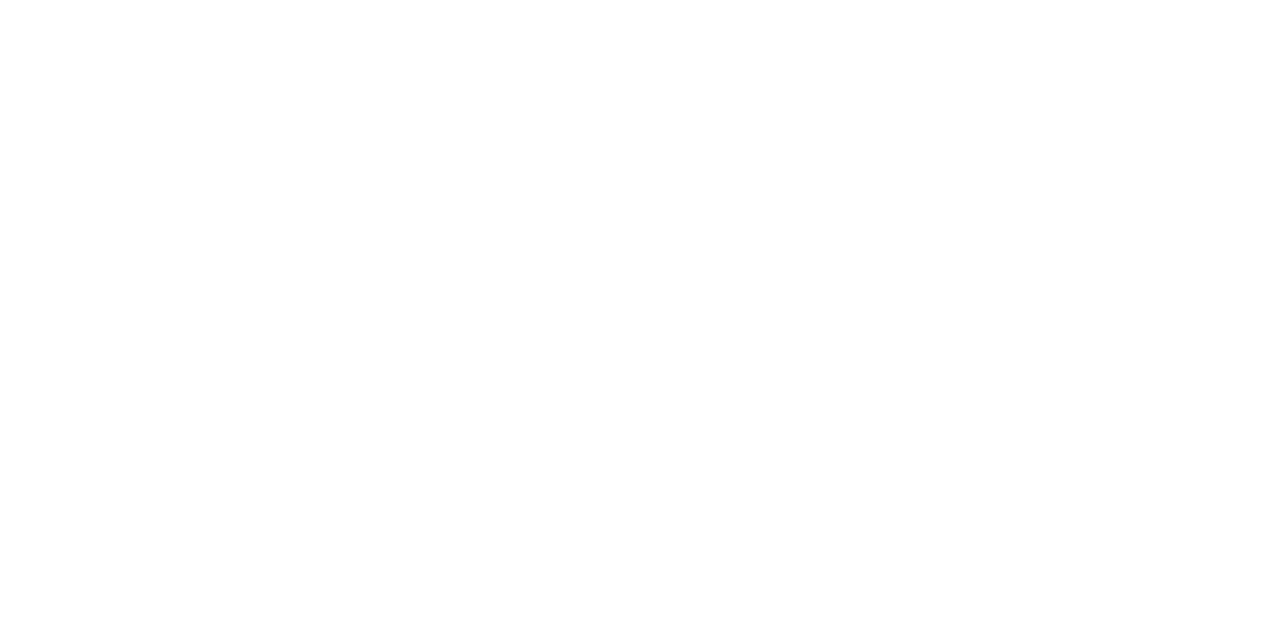
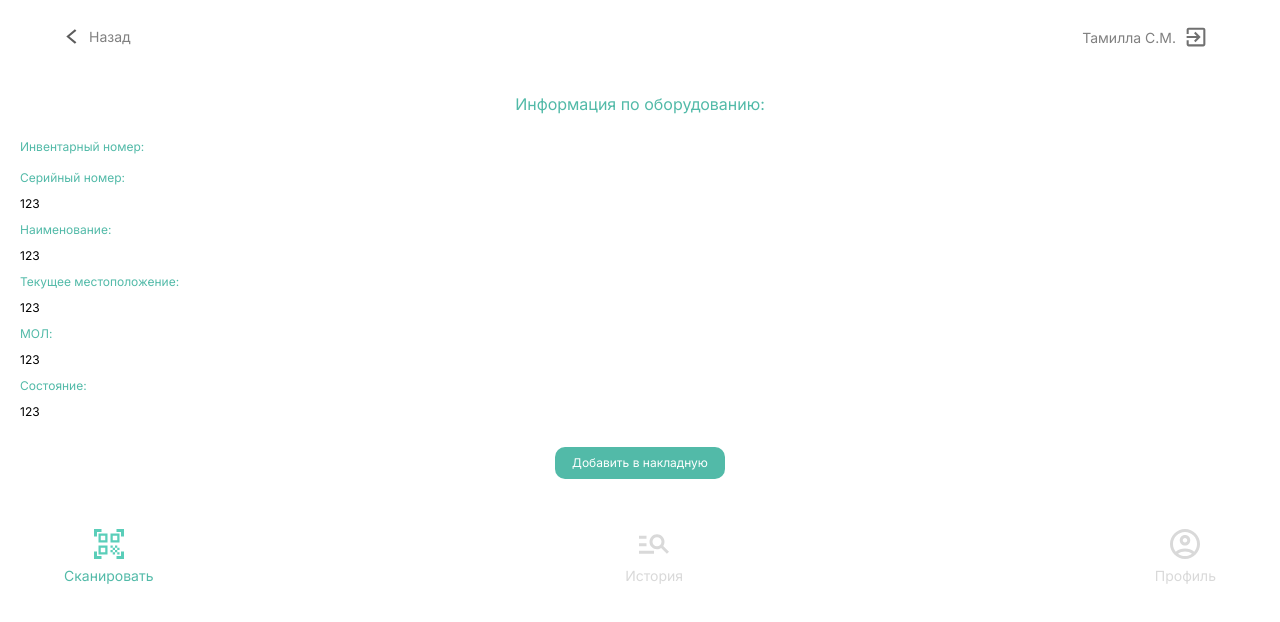
Before and after one commit to ntx03/nuxt3ScanCode, a Nuxt app: page /information in a window 1280 px wide. Before the commit this address had no page. Shown: the top 622 px of the page. Built offline with nearby package versions, Linux system fonts and the light colour scheme.

Commit message:
верска

```diff
--- a/assets/_index.scss
+++ b/assets/_index.scss
@@ -1,6 +1,6 @@
 $blue: rgb(26, 144, 255);
 $colorHeader: rgb(0, 21, 41);
-$buttonGreen: #52BAA8;
+$buttonGreen: rgb(82, 186, 168);
 $grey: #D9D9D9;
 
 $font-stack: Arial;
--- /dev/null
+++ b/components/HeaderGoBack.vue
@@ -0,0 +1,71 @@
+<script setup lang="ts">
+defineProps<{
+  link: string;
+}>();
+</script>
+
+<template>
+  <div class="header">
+    <div class="back__container">
+      <img class="back__icon" src="../assets/left_row.svg" />
+      <NuxtLink :to="link" class="back__text">Назад</NuxtLink>
+    </div>
+    <div class="header__exit-container">
+      <p class="exit__text">Тамилла С.М.</p>
+      <NuxtLink to="/login"
+        ><img class="exit__icon" src="../assets/exit.svg"
+      /></NuxtLink>
+    </div>
+  </div>
+</template>
+
+<style scoped lang="scss">
+.header {
+  display: flex;
+  width: 90%;
+  margin: 20px auto 10px auto;
+}
+
+.back__container {
+  display: flex;
+  margin: 0;
+  gap: 10px;
+}
+.back__icon {
+  width: 15px;
+  height: 15px;
+  margin: auto;
+}
+.back__text {
+  font-size: 14px;
+  font-weight: 400;
+  text-decoration: none;
+  color: gray;
+  padding: 6px 0 0 0;
+  &:hover {
+    cursor: pointer;
+  }
+}
+.header__exit-container {
+  display: flex;
+  margin: 2px 10px auto auto;
+  gap: 10px;
+  padding: 0;
+  width: max-content;
+  height: max-content;
+}
+.exit__icon {
+  width: 20px;
+  height: 20px;
+  padding: 5px 0 0 0;
+  margin: auto;
+}
+.exit__text {
+  font-size: 14px;
+  margin: auto;
+  padding: 0;
+  width: max-content;
+  font-weight: 400;
+  color: gray;
+}
+</style>
--- a/layouts/header.vue
+++ b/layouts/header.vue
@@ -37,9 +37,9 @@
 }
 .header__exit-container {
   display: flex;
-  margin: auto 10px auto auto;
+  margin: auto 20px auto auto;
   gap: 10px;
-  padding: 0;
+  padding: 4px 0 0 0;
   width: max-content;
   height: max-content;
 }
@@ -49,10 +49,12 @@
   padding: 0;
   width: max-content;
   font-weight: 400;
+  color: gray;
 }
 .exit__icon {
-  width: 30px;
-  height: 30px;
+  width: 20px;
+  height: 20px;
+  padding: 4px 0 0 0;
   margin: auto;
 }
 </style>
@@ -72,7 +74,9 @@ function openNavigate() {
       <p class="header__text">Mob inventory</p>
       <div class="header__exit-container">
         <p class="exit__text">Тамилла С.М.</p>
-        <img class="exit__icon" src="../assets/exit.svg" />
+        <NuxtLink to="/login">
+          <img class="exit__icon" src="../assets/exit.svg"
+        /></NuxtLink>
       </div>
       <!-- <img class="header__burger" src="../assets/burger-menu.svg" @click="openNavigate" /> -->
     </div>
--- /dev/null
+++ b/pages/deliverynote.vue
@@ -0,0 +1,84 @@
+<template>
+  <HeaderGoBack :link="'/information'" />
+  <h1 class="main__title">
+    Накладная <span class="main__title_black">0000111:</span>
+  </h1>
+  <h3 class="title">Сведения об отправителе:</h3>
+  <p class="from">
+    От кого: <span class="from_black">Качур Андрей Леонидович</span>
+  </p>
+  <p class="from">
+    Откуда: <span class="from_black">Отдел информатизации</span>
+  </p>
+  <h3 class="title">Сведения об оборудовании:</h3>
+  <p class="from">Инв.номер: <span class="from_black">12546663212121</span></p>
+  <p class="from">Наиманование: <span class="from_black">Коммутатор</span></p>
+  <p class="from">Количество: <span class="from_black">1</span></p>
+  <p class="from">Производитель: <span class="from_black">Cisco</span></p>
+  <p class="from">Модель: <span class="from_black">SN2154525</span></p>
+  <div class="button__box">
+    <button class="button button_black">Отмена</button>
+    <NuxtLink to="/recipient"
+      ><button class="button">Продолжить</button></NuxtLink
+    >
+  </div>
+</template>
+
+<script setup lang="ts">
+</script>
+
+<style lang="scss">
+.main__title {
+  margin: 20px 20px 0px 20px;
+  padding: 0;
+  font-size: 18px;
+  font-weight: 400;
+  line-height: 24px;
+  text-align: center;
+  color: $buttonGreen;
+  &_black {
+    color: black;
+  }
+}
+.title {
+  font-size: 12px;
+  margin: 15px auto 5px auto;
+  font-weight: 400;
+  line-height: 16px;
+  color: $buttonGreen;
+}
+.from {
+  font-size: 11px;
+  font-weight: 400;
+  line-height: 16px;
+  color: $buttonGreen;
+  margin: 10px 0 0 20px;
+  &_black {
+    color: black;
+  }
+}
+.button__box {
+  display: flex;
+  margin: 40px auto 0 auto;
+  gap: 20px;
+  font-size: 12px;
+}
+.button {
+  border: none;
+  color: white;
+  font-size: 12px;
+  line-height: 16px;
+  font-weight: 400;
+  width: 120px;
+  border-radius: 10px;
+  height: 32px;
+  transition: 0.3s;
+  background-color: $buttonGreen;
+  &:hover {
+    cursor: pointer;
+  }
+  &_black {
+    background-color: rgba(0, 0, 0, 0.79);
+  }
+}
+</style>
--- a/pages/index.vue
+++ b/pages/index.vue
@@ -23,20 +23,23 @@
 .button {
   display: flex;
   background-color: $buttonGreen;
-  margin: 20px auto 0 auto;
-  width: 200px;
-  height: max-content;
+  margin: 25px auto 0 auto;
+  width: 160px;
   color: white;
   font-size: 12px;
   line-height: 18px;
-  padding: 10px 10px 10px 50px;
+  padding: 6px 10px 10px 33px;
   border-radius: 10px;
   border: none;
   outline: none;
   transition: 0.3s;
   text-decoration: none;
+  text-align: center;
+  box-sizing: border-box;
+  &:hover {
+    cursor: pointer;
   }
-
+}
 
 .header__number {
   display: flex;
@@ -58,10 +61,10 @@
 }
 
 @media (min-width: 501px) {
-    .page {
-        width: 500px;
-        margin: auto;
-    }
+  .page {
+    width: 500px;
+    margin: auto;
+  }
 }
 </style>
 
@@ -75,7 +78,7 @@ const scanText = ref("Нет данных");
 
 const show = ref(false);
 
-const scanShow = (): void => {
+const typeData = (): void => {
   navigateTo("/search");
 };
 
@@ -94,7 +97,7 @@ const counter = useCounter();
       <ScanCode :qrbox="250" :fps="10" @result="onScan" class="width" />
     </div>
 
-    <button class="button" @click="scanShow">Ввести вручную</button>
-<Navigate/>
+    <NuxtLink class="button" to="/search">Ввести вручную</NuxtLink>
+    <Navigate />
   </div>
 </template>
--- /dev/null
+++ b/pages/information.vue
@@ -0,0 +1,90 @@
+<template>
+  <HeaderGoBack :link="'/search'" />
+  <h1 class="information__header">Информация по оборудованию:</h1>
+  <div class="information__box">
+    <p class="information__title">Инвентарный номер:</p>
+    <p class="information__content">{{ inv }}</p>
+  </div>
+  <div class="information__box">
+    <p class="information__title">Серийный номер:</p>
+    <p class="information__content">123</p>
+  </div>
+  <div class="information__box">
+    <p class="information__title">Наименование:</p>
+    <p class="information__content">123</p>
+  </div>
+  <div class="information__box">
+    <p class="information__title">Текущее местоположение:</p>
+    <p class="information__content">123</p>
+  </div>
+  <div class="information__box">
+    <p class="information__title">МОЛ:</p>
+    <p class="information__content">123</p>
+  </div>
+  <div class="information__box">
+    <p class="information__title">Состояние:</p>
+    <p class="information__content">123</p>
+  </div>
+  <button class="information__button" @click="createDeliveryNote">
+    Добавить в накладную
+  </button>
+  <Navigate />
+</template>
+
+<script setup lang="ts">
+defineProps<{
+  inv: {
+    type: string;
+    default: 123;
+  };
+}>();
+const createDeliveryNote = () => {
+  navigateTo("/deliverynote");
+};
+</script>
+
+<style lang="scss">
+.information__box {
+  display: flex;
+  flex-direction: column;
+  width: max-content;
+  margin: 0 auto 5px 20px;
+  gap: 5px;
+  font-size: 12px;
+}
+.information__header {
+  margin: 30px 20px 20px 20px;
+  padding: 0;
+  font-size: 16px;
+  font-weight: 400;
+  line-height: 24px;
+  text-align: center;
+  color: $buttonGreen;
+}
+.information__title {
+  padding: 0;
+  margin: 0 0 0 0px;
+
+  color: $buttonGreen;
+}
+.information__content {
+  padding: 0;
+  margin: 0;
+}
+.information__button {
+  border: none;
+  color: white;
+  font-size: 12px;
+  line-height: 16px;
+  font-weight: 400;
+  width: 170px;
+  border-radius: 10px;
+  height: 32px;
+  transition: 0.3s;
+  background-color: $buttonGreen;
+  margin: 20px auto 20px auto;
+  &:hover {
+    cursor: pointer;
+  }
+}
+</style>
--- /dev/null
+++ b/pages/recipient.vue
@@ -0,0 +1,31 @@
+<template>
+  <HeaderGoBack :link="'/deliverynote'" />
+  <h1 class="main__title">
+    Накладная <span class="main__title_black">0000111:</span>
+  </h1>
+  <h3 class="title">Сведения об получателе:</h3>
+  <div class="select__box">
+    <InputAutocomplit :label="'МОЛ получатель:'" />
+  </div>
+</template>
+
+<script setup lang="ts">
+</script>
+
+<style lang="scss">
+.main__title {
+  margin: 20px 20px 0px 20px;
+  padding: 0;
+  font-size: 18px;
+  font-weight: 400;
+  line-height: 24px;
+  text-align: center;
+  color: $buttonGreen;
+  &_black {
+    color: black;
+  }
+}
+.select__box {
+  margin: 10px 20px 10px 20px;
+}
+</style>
--- a/pages/search.vue
+++ b/pages/search.vue
@@ -1,38 +1,44 @@
 <script setup lang="ts">
 const invNumber = ref("");
 const cerNumber = ref("");
+const goInfirmation = () => {
+  navigateTo("/information");
+};
 </script>
 <template>
-  <div class="header">
-    <div class="back__container">
-      <img class="back__icon" src="../assets/left_row.svg" />
-      <p class="back__text">Назад</p>
-    </div>
-    <NuxtLink class="header__exit-container">
-      <p class="exit__text">Тамилла С.М.</p>
-      <img class="exit__icon" src="../assets/exit.svg" />
-    </NuxtLink>
-  </div>
-  <h1 class="main__title">Укажите инвентарный или серийный номер оборудования:</h1>
+  <HeaderGoBack :link="'/'" />
+  <h1 class="main__title">
+    Укажите инвентарный или серийный номер оборудования:
+  </h1>
   <div class="input__box">
     <p class="input__title">Инвентарный номер:</p>
     <div class="login__input-container">
       <img class="login__icon-input" src="../assets/note.svg" />
-      <input type="text" class="login__input" v-model="invNumber" placeholder="Введите инвентарный номер" />
+      <input
+        type="text"
+        class="login__input"
+        v-model="invNumber"
+        placeholder="Введите инвентарный номер"
+      />
     </div>
   </div>
   <div class="input__box">
     <p class="input__title">Серийный номер:</p>
     <div class="login__input-container">
       <img class="login__icon-input" src="../assets/note.svg" />
-      <input type="text" class="login__input" v-model="cerNumber" placeholder="Введите серийный номер" />
+      <input
+        type="text"
+        class="login__input"
+        v-model="cerNumber"
+        placeholder="Введите серийный номер"
+      />
     </div>
   </div>
   <div class="button__box">
     <button class="button button__clear">Очистить</button>
-    <button class="button button__search">Поиск</button>
+    <button class="button button__search" @click="goInfirmation">Поиск</button>
   </div>
-  <Navigate/>
+  <Navigate />
 </template>
 <style scoped lang="scss">
 .header {
@@ -53,8 +59,11 @@ const cerNumber = ref("");
 .back__text {
   font-size: 14px;
   font-weight: 400;
-  &:focus {
-    opacity: 0.8;
+  text-decoration: none;
+  color: black;
+  padding: 4px 0 0 0;
+  &:hover {
+    cursor: pointer;
   }
 }
 .exit__text {
@@ -67,6 +76,7 @@ const cerNumber = ref("");
 .exit__icon {
   width: 20px;
   height: 20px;
+  padding: 3px 0 0 0;
   margin: auto;
 }
 .header__exit-container {
@@ -116,13 +126,14 @@ const cerNumber = ref("");
   outline: none;
   font-size: 12px;
 }
+
 .login__icon-input {
   width: 20px;
   height: 18px;
   padding: 0 0 2px 0;
   margin: auto 0 auto 10px;
 }
-.button__box{
+.button__box {
   display: flex;
   gap: 20px;
   margin: 20px auto 20px auto;
@@ -150,6 +161,5 @@ const cerNumber = ref("");
 .button__search {
   background-color: $buttonGreen;
   padding: 0 0 2px 0px;
-
 }
 </style>
```
Also changed, not shown: components/InputAutocomplit.vue (+53 -32 lines), pages/invoice.vue (+12 -6 lines), assets/arrowDown.svg (added). Lines whose indentation alone changed are shown as unchanged.
